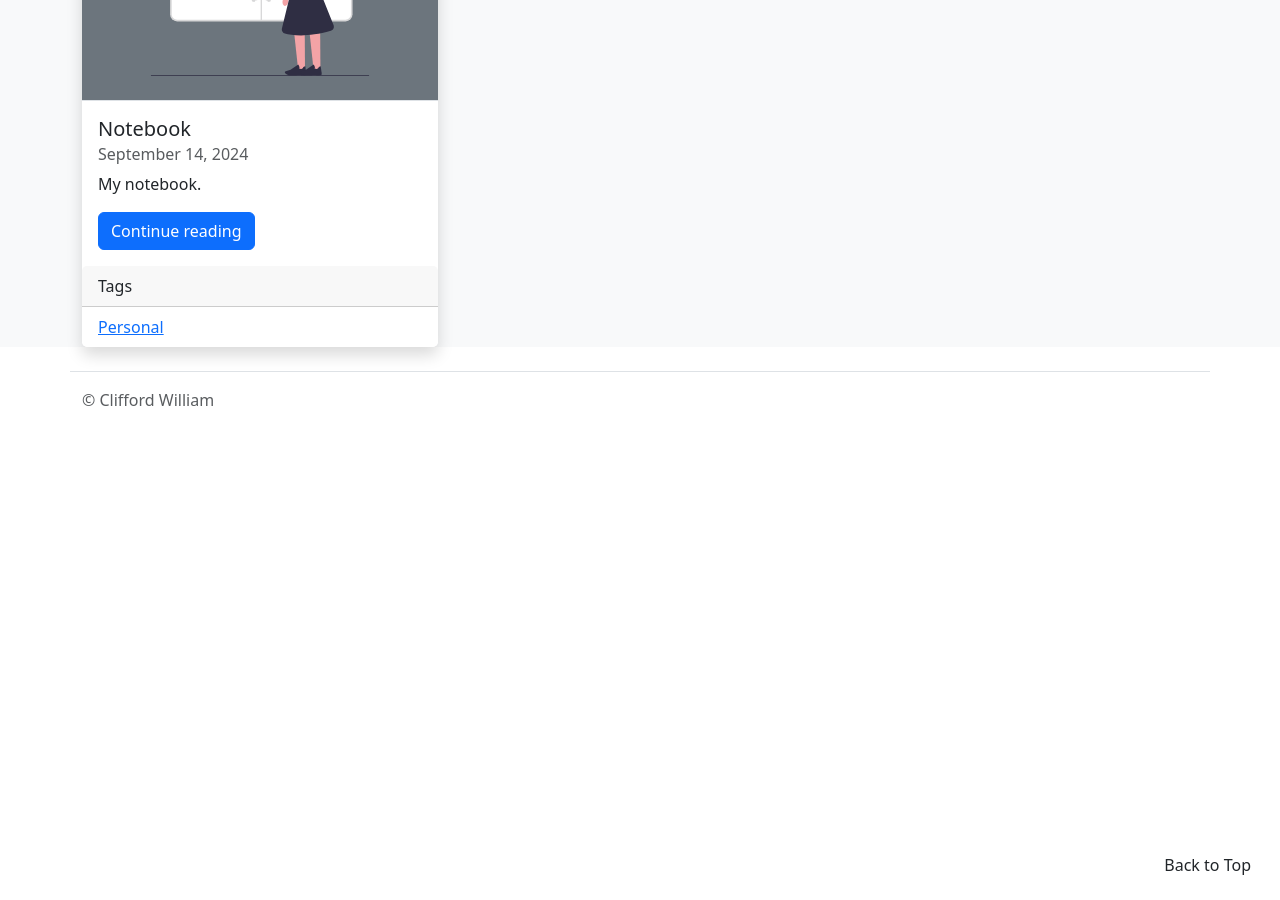
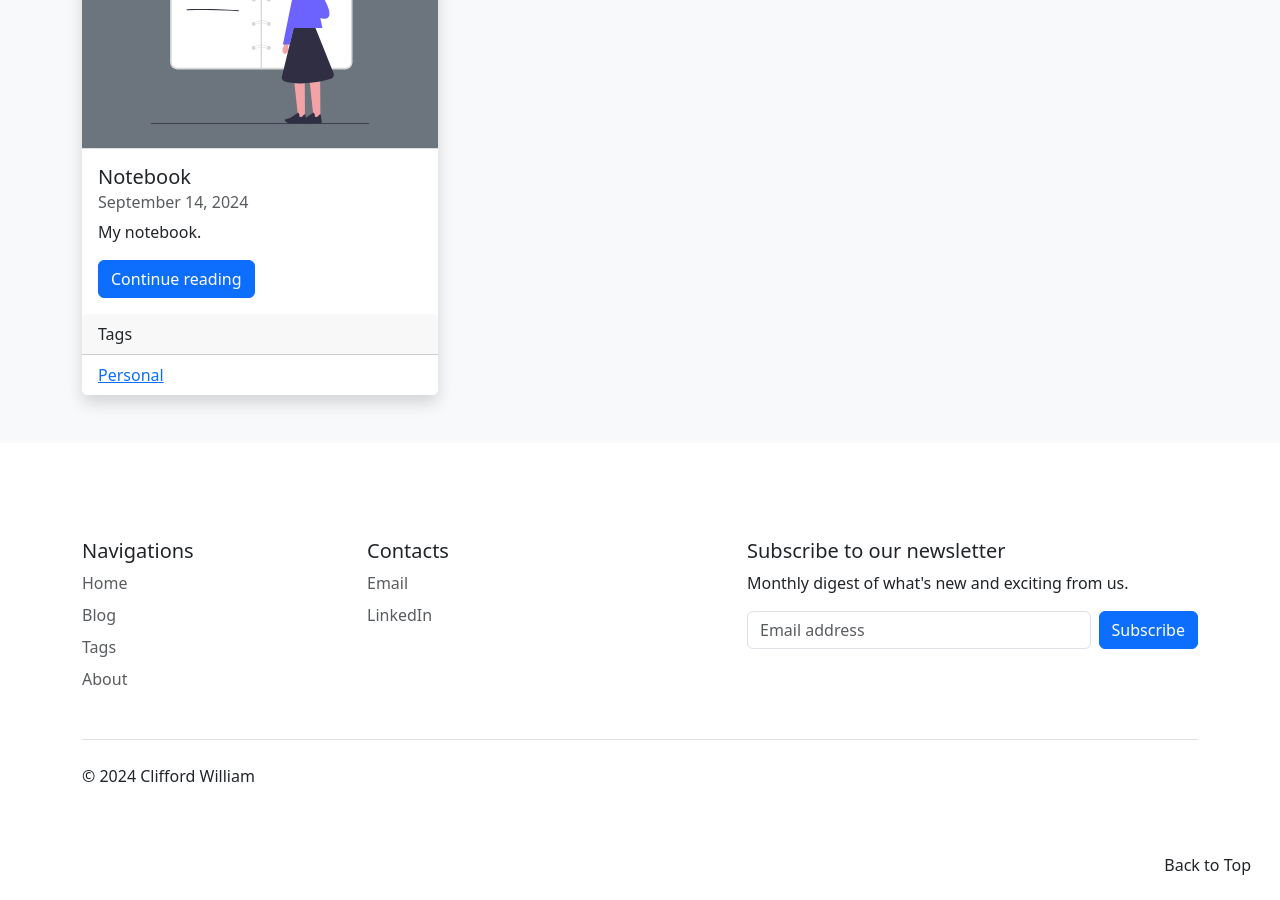
Before and after one commit to cliffordwilliam/my_archive, a Jekyll site: the page built from index.md, in a window 1280 px wide and 900 px high, scrolled down 1328 px. Built offline with Jekyll 4.4.1, drawn with Linux system fonts in a browser that asks for light colours; before the commit the page ends 1756 px from its top, so only the background shows below that.

Commit message:
update footer

```diff
--- a/_layouts/default.html
+++ b/_layouts/default.html
@@ -11,7 +11,7 @@
 
 <body>
   <header>
-    <nav class="navbar navbar-expand-lg bg-dark shadow-sm mb-4">
+    <nav class="navbar navbar-expand-lg bg-body mb-4">
       <div class="container">
         <a class="navbar-brand d-flex align-items-center" href="{{ site.baseurl }}/">
           <svg xmlns="http://www.w3.org/2000/svg" width="16" height="16" fill="currentColor" class="bi bi-book me-2"
@@ -125,7 +125,7 @@
         </div>
       </div>
   </header>
-  <main class="bg-body-tertiary">
+  <main class="bg-body-tertiary py-5">
     <div class="container">
       <div class="position-fixed z-3 bottom-0 end-0 mb-3 me-3">
         <a class="btn btn-bd-primary" role="button" href="#">
@@ -137,9 +137,62 @@
       </article>
     </div>
   </main>
-  <footer class="container py-3 mt-4 border-top">
-    <span class="text-body-secondary">&copy; {{ site.author_name }}</span>
+  <footer class="py-5">
+    <div class="container">
+      <div class="row">
+        <div class="col-6 col-md-3 mb-3">
+          <h5>Navigations</h5>
+          <ul class="nav flex-column">
+            {% for item in site.data.navigation.navigations %}
+            <li class="nav-item mb-2">
+              <a class="nav-link p-0 text-body-secondary" href="{{ site.baseurl }}{{ item.url }}">
+                {{ item.title }}
+              </a>
+            </li>
+            {% endfor %}
+          </ul>
+        </div>
+
+        <div class="col-6 col-md-3 mb-3">
+          <h5>Contacts</h5>
+          <ul class="nav flex-column">
+            <li class="nav-item mb-2"><a href="mailto:{{ site.author_email }}"
+                class="nav-link p-0 text-body-secondary">Email</a></li>
+            <li class="nav-item mb-2"><a href="{{ site.author_linkedin }}"
+                class="nav-link p-0 text-body-secondary">LinkedIn</a></li>
+          </ul>
+        </div>
+
+        <div class="col-md-5 offset-md-1 mb-3">
+          <form>
+            <h5>Subscribe to our newsletter</h5>
+            <p>Monthly digest of what's new and exciting from us.</p>
+            <div class="d-flex flex-column flex-sm-row w-100 gap-2">
+              <label for="newsletter1" class="visually-hidden">Email address</label>
+              <input id="newsletter1" type="text" class="form-control" placeholder="Email address">
+              <button class="btn btn-primary" type="button">Subscribe</button>
+            </div>
+          </form>
+        </div>
+      </div>
+
+      <div class="d-flex flex-column flex-sm-row justify-content-between py-4 my-4 border-top">
+        <p>© 2024 {{ site.author_name }}</p>
+        <ul class="list-unstyled d-flex">
+          <li class="ms-3"><a class="link-body-emphasis" href="#"><svg class="bi" width="24" height="24">
+                <use xlink:href="#twitter"></use>
+              </svg></a></li>
+          <li class="ms-3"><a class="link-body-emphasis" href="#"><svg class="bi" width="24" height="24">
+                <use xlink:href="#instagram"></use>
+              </svg></a></li>
+          <li class="ms-3"><a class="link-body-emphasis" href="#"><svg class="bi" width="24" height="24">
+                <use xlink:href="#facebook"></use>
+              </svg></a></li>
+        </ul>
+      </div>
+    </div>
   </footer>
+
 </body>
 
 </html>
```
